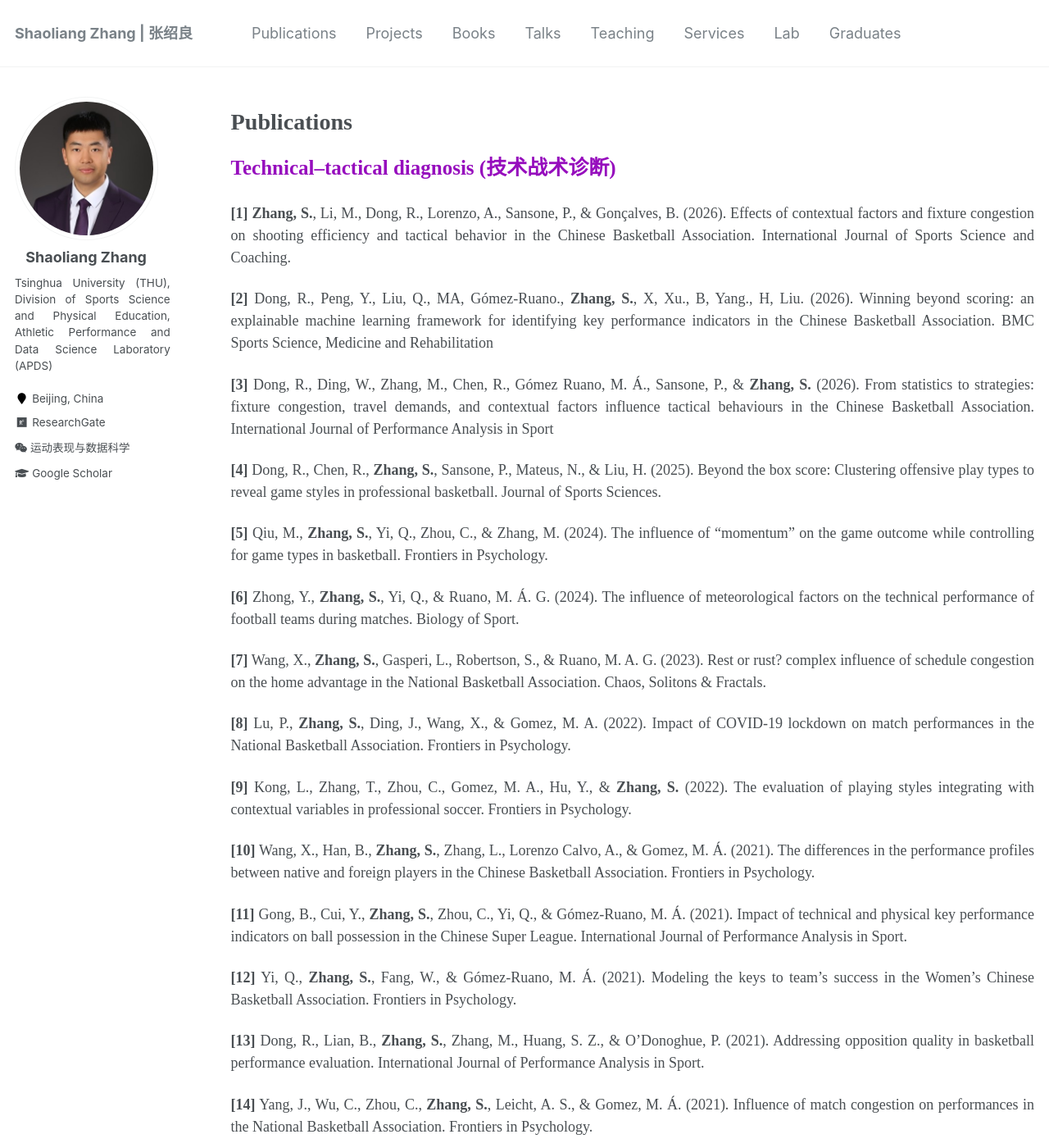
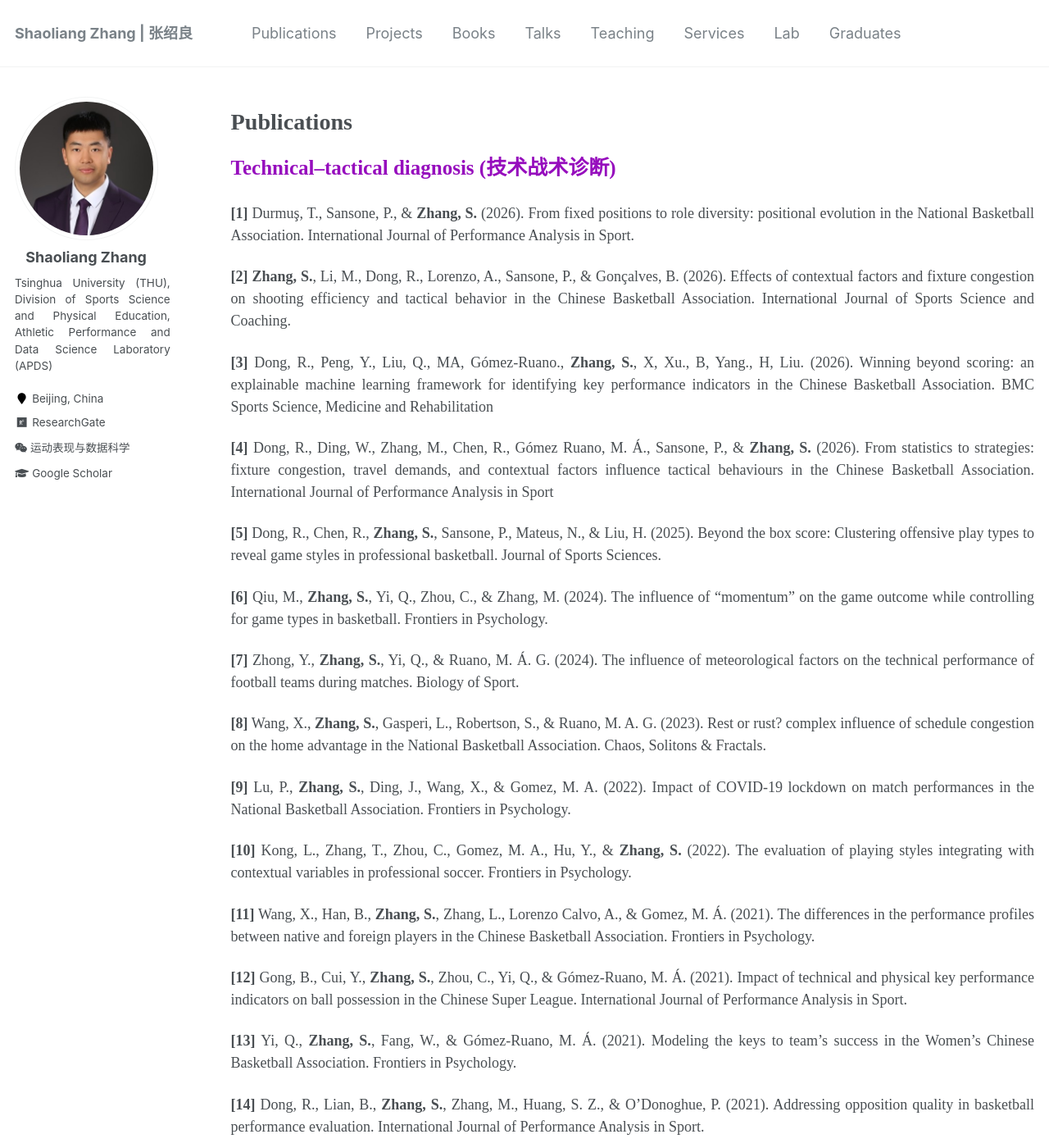
Before and after one commit to sportssuper/ZSL, a Jekyll site: the page built from _pages/publications.md, in a window 1280 px wide and 1400 px high. Shown: the whole window at 82% size. Built offline with Jekyll 4.4.1, drawn with Linux system fonts in a browser that asks for light colours; a script that is not in the unit is left out; some of the changed text lies outside the part shown.

Commit message:
Update publications.md

```diff
--- a/_pages/publications.md
+++ b/_pages/publications.md
@@ -35,57 +35,59 @@
 
 <span style="color: #960DBD; font-weight: bold; font-size: 25px;">Technical–tactical diagnosis (技术战术诊断)</span>
 
-**[1]** **Zhang, S.**, Li, M., Dong, R., Lorenzo, A., Sansone, P., & Gonçalves, B. (2026). Effects of contextual factors and fixture congestion on shooting efficiency and tactical behavior in the Chinese Basketball Association. International Journal of Sports Science and Coaching.
+**[1]** Durmuş, T., Sansone, P., & **Zhang, S.** (2026). From fixed positions to role diversity: positional evolution in the National Basketball Association. International Journal of Performance Analysis in Sport.
 
-**[2]** Dong, R., Peng, Y., Liu, Q., MA, Gómez-Ruano., **Zhang, S.**, X, Xu., B, Yang., H, Liu. (2026). Winning beyond scoring: an explainable machine learning framework for identifying key performance indicators in the Chinese Basketball Association. BMC Sports Science, Medicine and Rehabilitation
+**[2]** **Zhang, S.**, Li, M., Dong, R., Lorenzo, A., Sansone, P., & Gonçalves, B. (2026). Effects of contextual factors and fixture congestion on shooting efficiency and tactical behavior in the Chinese Basketball Association. International Journal of Sports Science and Coaching.
 
-**[3]** Dong, R., Ding, W., Zhang, M., Chen, R., Gómez Ruano, M. Á., Sansone, P., & **Zhang, S.** (2026). From statistics to strategies: fixture congestion, travel demands, and contextual factors influence tactical behaviours in the Chinese Basketball Association. International Journal of Performance Analysis in Sport
+**[3]** Dong, R., Peng, Y., Liu, Q., MA, Gómez-Ruano., **Zhang, S.**, X, Xu., B, Yang., H, Liu. (2026). Winning beyond scoring: an explainable machine learning framework for identifying key performance indicators in the Chinese Basketball Association. BMC Sports Science, Medicine and Rehabilitation
 
-**[4]** Dong, R., Chen, R., **Zhang, S.**, Sansone, P., Mateus, N., & Liu, H. (2025). Beyond the box score: Clustering offensive play types to reveal game styles in professional basketball. Journal of Sports Sciences.
+**[4]** Dong, R., Ding, W., Zhang, M., Chen, R., Gómez Ruano, M. Á., Sansone, P., & **Zhang, S.** (2026). From statistics to strategies: fixture congestion, travel demands, and contextual factors influence tactical behaviours in the Chinese Basketball Association. International Journal of Performance Analysis in Sport
 
-**[5]** Qiu, M., **Zhang, S.**, Yi, Q., Zhou, C., & Zhang, M. (2024). The influence of "momentum" on the game outcome while controlling for game types in basketball. Frontiers in Psychology.
+**[5]** Dong, R., Chen, R., **Zhang, S.**, Sansone, P., Mateus, N., & Liu, H. (2025). Beyond the box score: Clustering offensive play types to reveal game styles in professional basketball. Journal of Sports Sciences.
 
-**[6]** Zhong, Y., **Zhang, S.**, Yi, Q., & Ruano, M. Á. G. (2024). The influence of meteorological factors on the technical performance of football teams during matches. Biology of Sport.
+**[6]** Qiu, M., **Zhang, S.**, Yi, Q., Zhou, C., & Zhang, M. (2024). The influence of "momentum" on the game outcome while controlling for game types in basketball. Frontiers in Psychology.
 
-**[7]** Wang, X., **Zhang, S.**, Gasperi, L., Robertson, S., & Ruano, M. A. G. (2023). Rest or rust? complex influence of schedule congestion on the home advantage in the National Basketball Association. Chaos, Solitons & Fractals.
+**[7]** Zhong, Y., **Zhang, S.**, Yi, Q., & Ruano, M. Á. G. (2024). The influence of meteorological factors on the technical performance of football teams during matches. Biology of Sport.
 
-**[8]** Lu, P., **Zhang, S.**, Ding, J., Wang, X., & Gomez, M. A. (2022). Impact of COVID-19 lockdown on match performances in the National Basketball Association. Frontiers in Psychology.
+**[8]** Wang, X., **Zhang, S.**, Gasperi, L., Robertson, S., & Ruano, M. A. G. (2023). Rest or rust? complex influence of schedule congestion on the home advantage in the National Basketball Association. Chaos, Solitons & Fractals.
 
-**[9]** Kong, L., Zhang, T., Zhou, C., Gomez, M. A., Hu, Y., & **Zhang, S.** (2022). The evaluation of playing styles integrating with contextual variables in professional soccer. Frontiers in Psychology.
+**[9]** Lu, P., **Zhang, S.**, Ding, J., Wang, X., & Gomez, M. A. (2022). Impact of COVID-19 lockdown on match performances in the National Basketball Association. Frontiers in Psychology.
 
-**[10]** Wang, X., Han, B., **Zhang, S.**, Zhang, L., Lorenzo Calvo, A., & Gomez, M. Á. (2021). The differences in the performance profiles between native and foreign players in the Chinese Basketball Association. Frontiers in Psychology.
+**[10]** Kong, L., Zhang, T., Zhou, C., Gomez, M. A., Hu, Y., & **Zhang, S.** (2022). The evaluation of playing styles integrating with contextual variables in professional soccer. Frontiers in Psychology.
 
-**[11]** Gong, B., Cui, Y., **Zhang, S.**, Zhou, C., Yi, Q., & Gómez-Ruano, M. Á. (2021). Impact of technical and physical key performance indicators on ball possession in the Chinese Super League. International Journal of Performance Analysis in Sport.
+**[11]** Wang, X., Han, B., **Zhang, S.**, Zhang, L., Lorenzo Calvo, A., & Gomez, M. Á. (2021). The differences in the performance profiles between native and foreign players in the Chinese Basketball Association. Frontiers in Psychology.
 
-**[12]** Yi, Q., **Zhang, S.**, Fang, W., & Gómez-Ruano, M. Á. (2021). Modeling the keys to team's success in the Women's Chinese Basketball Association. Frontiers in Psychology.
+**[12]** Gong, B., Cui, Y., **Zhang, S.**, Zhou, C., Yi, Q., & Gómez-Ruano, M. Á. (2021). Impact of technical and physical key performance indicators on ball possession in the Chinese Super League. International Journal of Performance Analysis in Sport.
 
-**[13]** Dong, R., Lian, B., **Zhang, S.**, Zhang, M., Huang, S. Z., & O'Donoghue, P. (2021). Addressing opposition quality in basketball performance evaluation. International Journal of Performance Analysis in Sport.
+**[13]** Yi, Q., **Zhang, S.**, Fang, W., & Gómez-Ruano, M. Á. (2021). Modeling the keys to team's success in the Women's Chinese Basketball Association. Frontiers in Psychology.
 
-**[14]** Yang, J., Wu, C., Zhou, C., **Zhang, S.**, Leicht, A. S., & Gomez, M. Á. (2021). Influence of match congestion on performances in the National Basketball Association. Frontiers in Psychology.
+**[14]** Dong, R., Lian, B., **Zhang, S.**, Zhang, M., Huang, S. Z., & O'Donoghue, P. (2021). Addressing opposition quality in basketball performance evaluation. International Journal of Performance Analysis in Sport.
 
-**[15]** Zhai, Z., Guo, Y., **Zhang, S.**, Li, Y., & Liu, H. (2020). Explaining positional differences of performance profiles for the elite female basketball players. Frontiers in Psychology.
+**[15]** Yang, J., Wu, C., Zhou, C., **Zhang, S.**, Leicht, A. S., & Gomez, M. Á. (2021). Influence of match congestion on performances in the National Basketball Association. Frontiers in Psychology.
 
-**[16]** **张绍良**, 董芮, 王星, 张铭鑫, & 崔一雄. (2020). 基于分位数回归模型的高水平篮球比赛制胜因素探析——以2019 FIBA男子篮球世界杯为例. 体育学刊.
+**[16]** Zhai, Z., Guo, Y., **Zhang, S.**, Li, Y., & Liu, H. (2020). Explaining positional differences of performance profiles for the elite female basketball players. Frontiers in Psychology.
 
-**[17]** Gómez, M. Á., Medina, R., Leicht, A. S., **Zhang, S.**, & Vaquera, A. (2020). The performance evolution of match play styles in the Spanish Professional Basketball League. Applied Sciences.
+**[17]** **张绍良**, 董芮, 王星, 张铭鑫, & 崔一雄. (2020). 基于分位数回归模型的高水平篮球比赛制胜因素探析——以2019 FIBA男子篮球世界杯为例. 体育学刊.
 
-**[18]** Zhai, Z., Guo, Y., Li, Y., **Zhang, S.**, & Liu, H. (2020). The regional differences in game-play styles considering playing position in the FIBA female continental basketball competitions. International Journal of Environmental Research and Public Health.
+**[18]** Gómez, M. Á., Medina, R., Leicht, A. S., **Zhang, S.**, & Vaquera, A. (2020). The performance evolution of match play styles in the Spanish Professional Basketball League. Applied Sciences.
 
-**[19]** **Zhang, S.**, Gomez, M. Á., Yi, Q., Dong, R., Leicht, A., & Lorenzo, A. (2020). Modelling the relationship between match outcome and match performances during the 2019 FIBA Basketball World Cup: A quantile regression analysis. International Journal of Environmental Research and Public Health.
+**[19]** Zhai, Z., Guo, Y., Li, Y., **Zhang, S.**, & Liu, H. (2020). The regional differences in game-play styles considering playing position in the FIBA female continental basketball competitions. International Journal of Environmental Research and Public Health.
 
-**[20]** Yi, Q., Gómez-Ruano, M.-Á., Liu, H., **Zhang, S.**, Gao, B., Wunderlich, F., & Memmert, D. (2020). Evaluation of the technical performance of football players in the UEFA champions league. International Journal of Environmental Research and Public Health.
+**[20]** **Zhang, S.**, Gomez, M. Á., Yi, Q., Dong, R., Leicht, A., & Lorenzo, A. (2020). Modelling the relationship between match outcome and match performances during the 2019 FIBA Basketball World Cup: A quantile regression analysis. International Journal of Environmental Research and Public Health.
 
-**[21]** **Zhang, S.**, Lorenzo, A., Zhou, C., Cui, Y., Gonçalves, B., & Angel Gómez, M. (2019). Performance profiles and opposition interaction during game-play in elite basketball: evidences from National Basketball Association. International Journal of Performance Analysis in Sport.
+**[21]** Yi, Q., Gómez-Ruano, M.-Á., Liu, H., **Zhang, S.**, Gao, B., Wunderlich, F., & Memmert, D. (2020). Evaluation of the technical performance of football players in the UEFA champions league. International Journal of Environmental Research and Public Health.
 
-**[22]** **Zhang, S.**, Lorenzo, A., Woods, C. T., Leicht, A. S., & Gomez, M. A. (2019). Evolution of game-play characteristics within-season for the National Basketball Association. International Journal of Sports Science and Coaching.
+**[22]** **Zhang, S.**, Lorenzo, A., Zhou, C., Cui, Y., Gonçalves, B., & Angel Gómez, M. (2019). Performance profiles and opposition interaction during game-play in elite basketball: evidences from National Basketball Association. International Journal of Performance Analysis in Sport.
 
-**[23]** Zhou, C., **Zhang, S.**, Lorenzo Calvo, A., & Cui, Y. (2018). Chinese soccer association super league, 2012–2017: key performance indicators in balance games. International Journal of Performance Analysis in Sport.
+**[23]** **Zhang, S.**, Lorenzo, A., Woods, C. T., Leicht, A. S., & Gomez, M. A. (2019). Evolution of game-play characteristics within-season for the National Basketball Association. International Journal of Sports Science and Coaching.
 
-**[24]** **Zhang, S.**, Lorenzo, A., Gómez, M. A., Mateus, N., Gonçalves, B., & Sampaio, J. (2018). Clustering performances in the NBA according to players' anthropometric attributes and playing experience. Journal of Sports Sciences.
+**[24]** Zhou, C., **Zhang, S.**, Lorenzo Calvo, A., & Cui, Y. (2018). Chinese soccer association super league, 2012–2017: key performance indicators in balance games. International Journal of Performance Analysis in Sport.
 
-**[25]** **Zhang, S.**, Lorenzo, A., Gómez, M. A., Liu, H., Gonçalves, B., & Sampaio, J. (2017). Players' technical and physical performance profiles and game-to-game variation in NBA. International Journal of Performance Analysis in Sport.
+**[25]** **Zhang, S.**, Lorenzo, A., Gómez, M. A., Mateus, N., Gonçalves, B., & Sampaio, J. (2018). Clustering performances in the NBA according to players' anthropometric attributes and playing experience. Journal of Sports Sciences.
 
-**[26]** 李伟,陆作生,**张绍良**.对中国足球职业联赛竞争平衡机制的思考——基于“恒大模式”对联赛竞争平衡的冲击[J].体育学刊.
+**[26]** **Zhang, S.**, Lorenzo, A., Gómez, M. A., Liu, H., Gonçalves, B., & Sampaio, J. (2017). Players' technical and physical performance profiles and game-to-game variation in NBA. International Journal of Performance Analysis in Sport.
+
+**[27]** 李伟,陆作生,**张绍良**.对中国足球职业联赛竞争平衡机制的思考——基于“恒大模式”对联赛竞争平衡的冲击[J].体育学刊.
 
 
 <span style="color: #960DBD; font-weight: bold; font-size: 25px;">Monitoring training load (运动负荷监控)</span>
```
